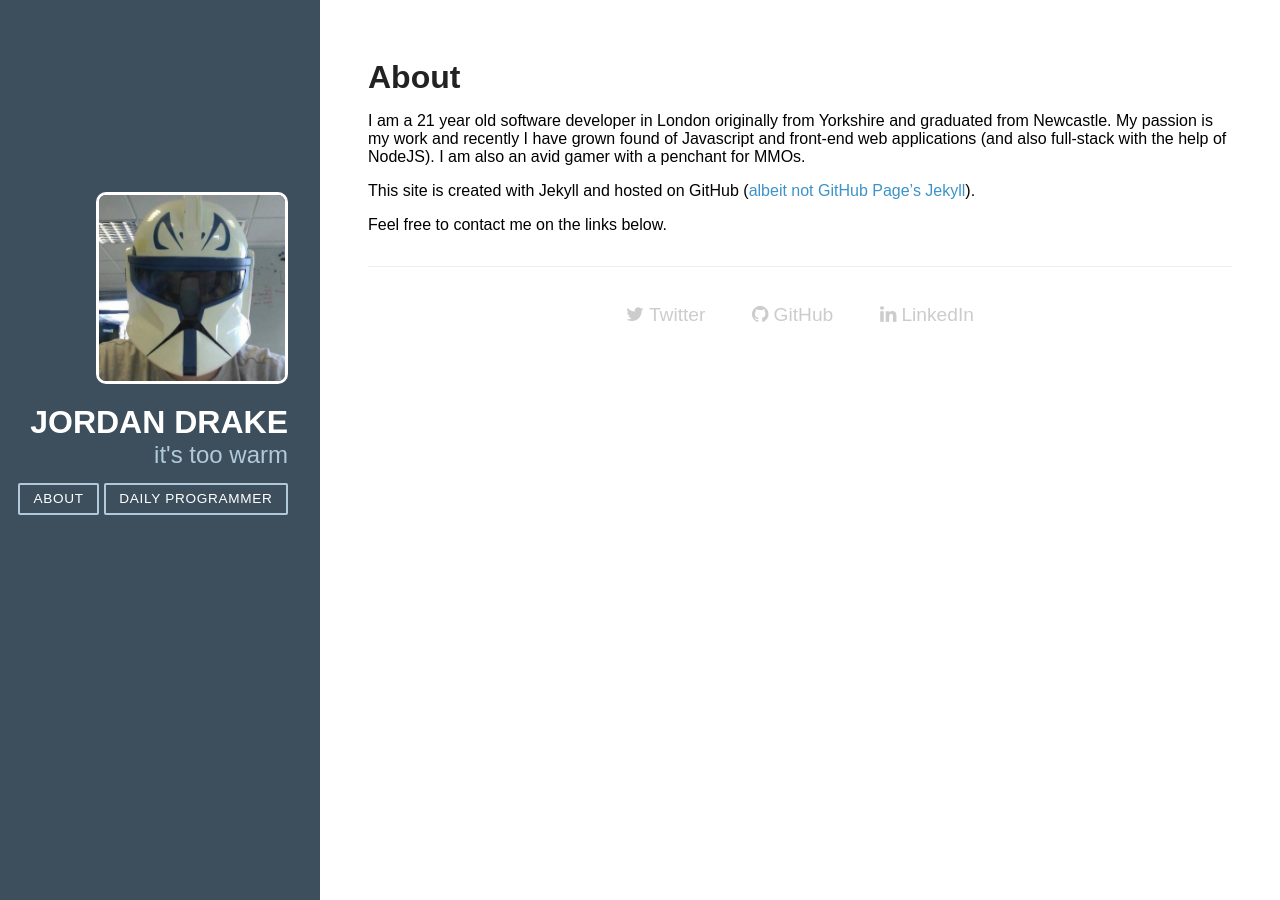
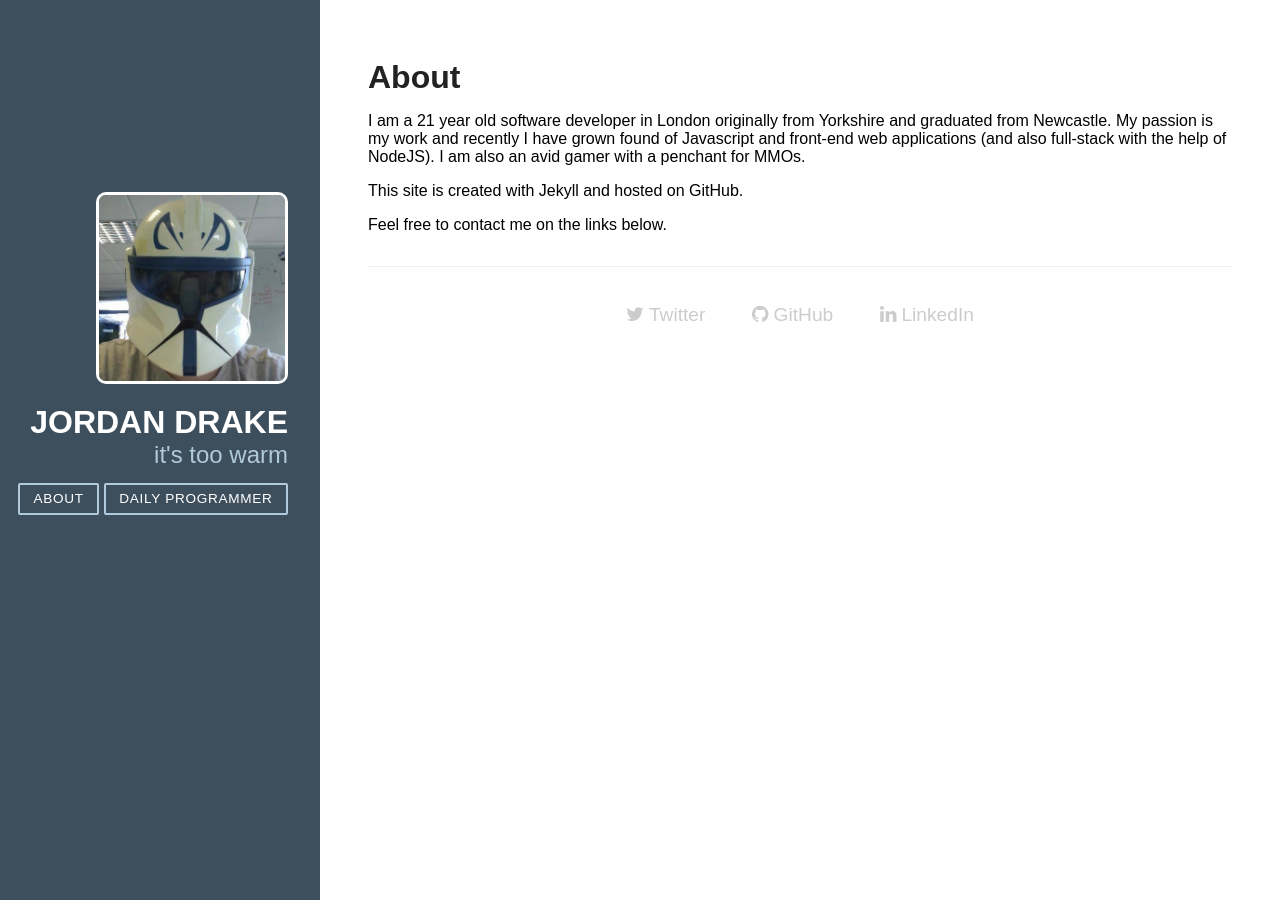
Before and after one commit to jordrake/jdrake.co.uk, a Jekyll site: the page built from about.md, in a window 1280 px wide. Built offline with Jekyll 4.4.1, drawn with Linux system fonts in a browser that asks for light colours.

Commit message:
Removed out-dated information from about

```diff
--- a/about.md
+++ b/about.md
@@ -8,7 +8,6 @@ I am a 21 year old software developer in London originally from Yorkshire and gr
 My passion is my work and recently I have grown found of Javascript and front-end web applications (and also
 full-stack with the help of NodeJS). I am also an avid gamer with a penchant for MMOs.
 
-This site is created with Jekyll and hosted on GitHub
-([albeit not GitHub Page's Jekyll](http://ixti.net/software/2013/01/28/using-jekyll-plugins-on-github-pages.html)).
+This site is created with Jekyll and hosted on GitHub.
 
 Feel free to contact me on the links below.
```
